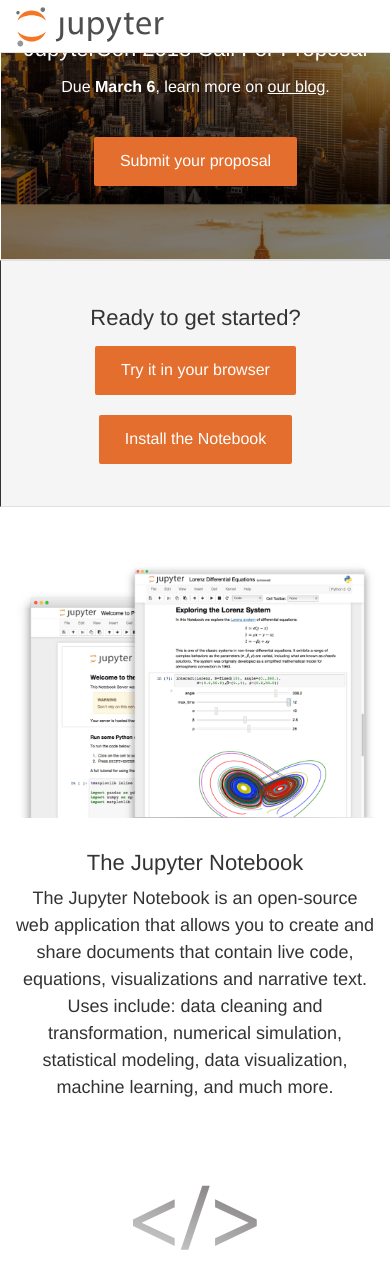
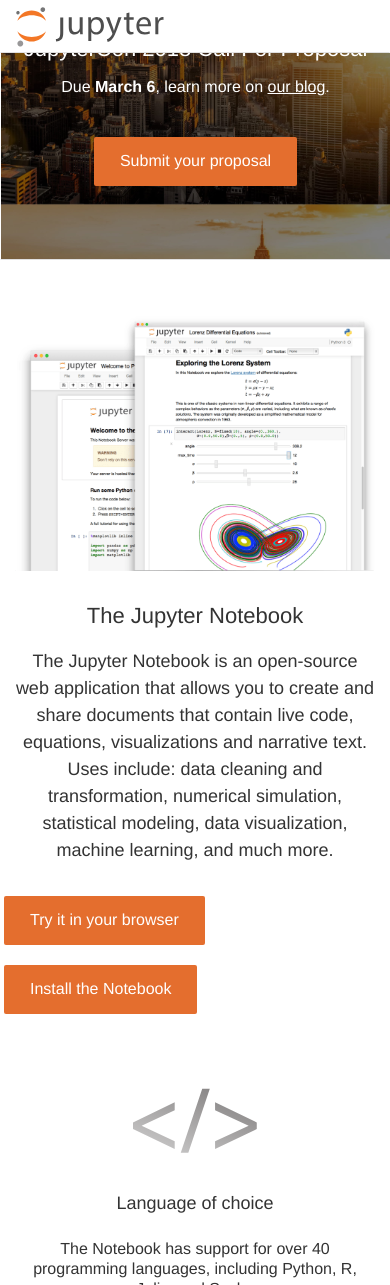
Before and after one commit to jupyter/jupyter.github.io, a Jekyll site: the page built from index.html, in a window 390 px wide and 1400 px high, scrolled down 597 px, cut to the strip 0-1285 px from the top of the window. Built offline with Jekyll 4.4.1, drawn with Linux system fonts in a browser that asks for light colours; comment, search, counter and statistics services are not loaded.

Commit message:
Move the try and install button in preparation to JuypyterLab header.
Having "Try" and "Install" in it's own section is confusing move then
closer to notebook.

This will be would be even more confusing once the Lab section will be
there.

```diff
--- a/css/logo-nav.css
+++ b/css/logo-nav.css
@@ -303,6 +303,8 @@
 .nb-desc {
     font-weight: 400;
     line-height: 1.5;
+    margin-top: 20px;
+    margin-bottom: 32px;
 }
 
 
--- a/index.html
+++ b/index.html
@@ -56,21 +56,6 @@
     </div>
 </section>
 {% endif %}
-<section>
-    <div class="install-prompt">
-        <div class="container-fluid">
-            <div class="row">
-                <div class="col-xs-12">
-                    <h3 class="prompt-header">Ready to get started?</h3>
-                    <div>
-                        <a class="orange-button" href="https://try.jupyter.org/" target="_blank">Try it in your browser</a>
-                        <a class="orange-button install-button" href="install.html">Install the Notebook</a>
-                    </div>
-                </div>
-            </div>
-        </div>
-    </div>
-</section>
 <section id="about-notebook">
     <div class="section-white">
         <div class="notebook-preview">
@@ -84,6 +69,10 @@
                         <h4 class="nb-desc">The Jupyter Notebook is an open-source web application that allows you to create and share
                             documents that contain live code, equations, visualizations and narrative text. Uses include: data cleaning
                             and transformation, numerical simulation, statistical modeling, data visualization, machine learning, and much more.</h4>
+                    </div>
+                    <div>
+                        <a class="orange-button" href="https://try.jupyter.org/" target="_blank">Try it in your browser</a>
+                        <a class="orange-button install-button" href="install.html">Install the Notebook</a>
                     </div>
                 </div>
             </div>
```
